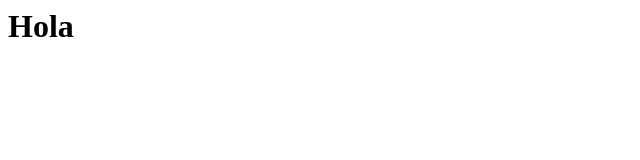
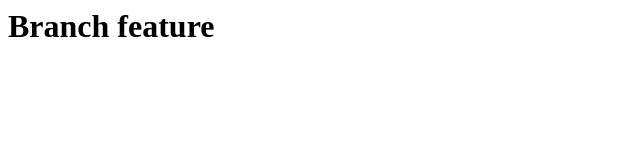
Before and after one commit to LisandroLuna/clase-git, a plain HTML site: page index.html in a window 1280 px wide. Shown: the whole page, without its empty margins (0-640 px from the left). Drawn offline with Linux system fonts and the light colour scheme.

Commit message:
Cambio mensaje

```diff
--- a/index.html
+++ b/index.html
@@ -5,6 +5,6 @@
     <title>Document</title>
 </head>
 <body>
-    <h1>Hola</h1>
+    <h1>Branch feature</h1>
 </body>
 </html>
```
